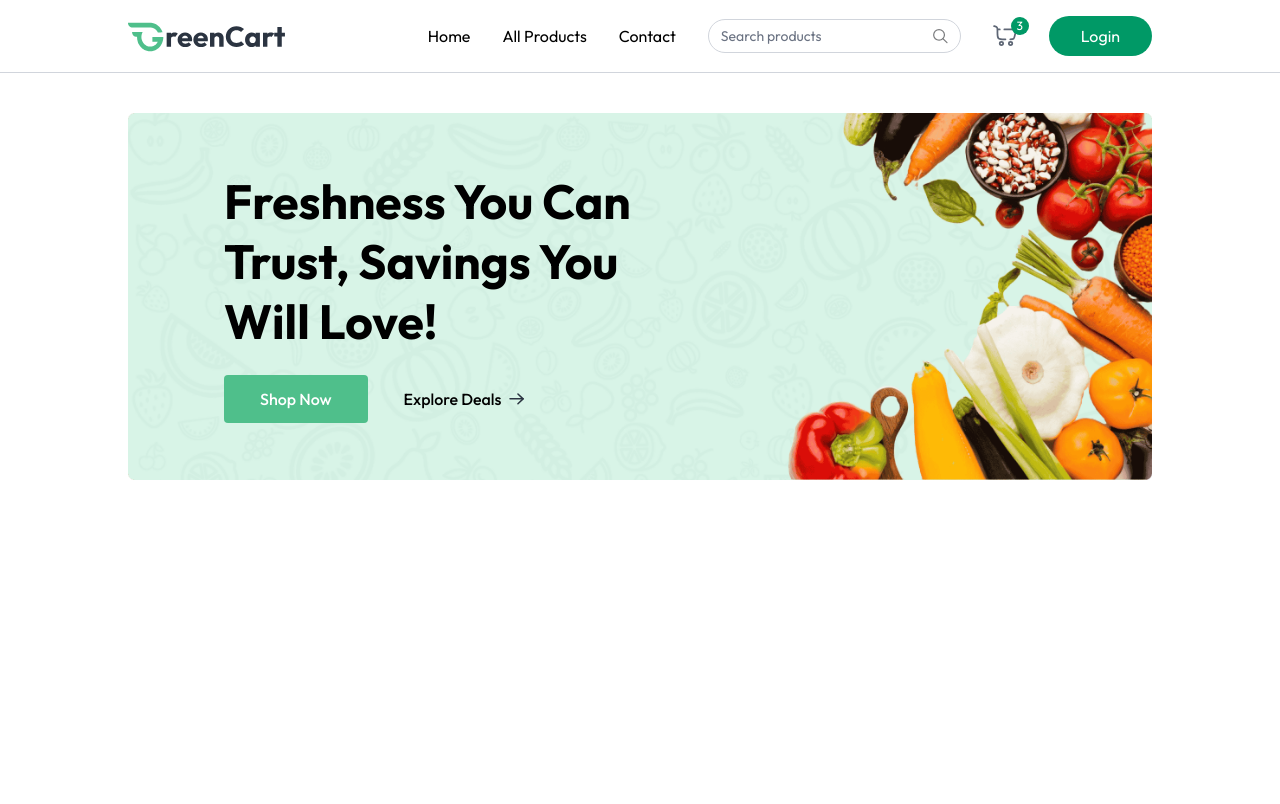
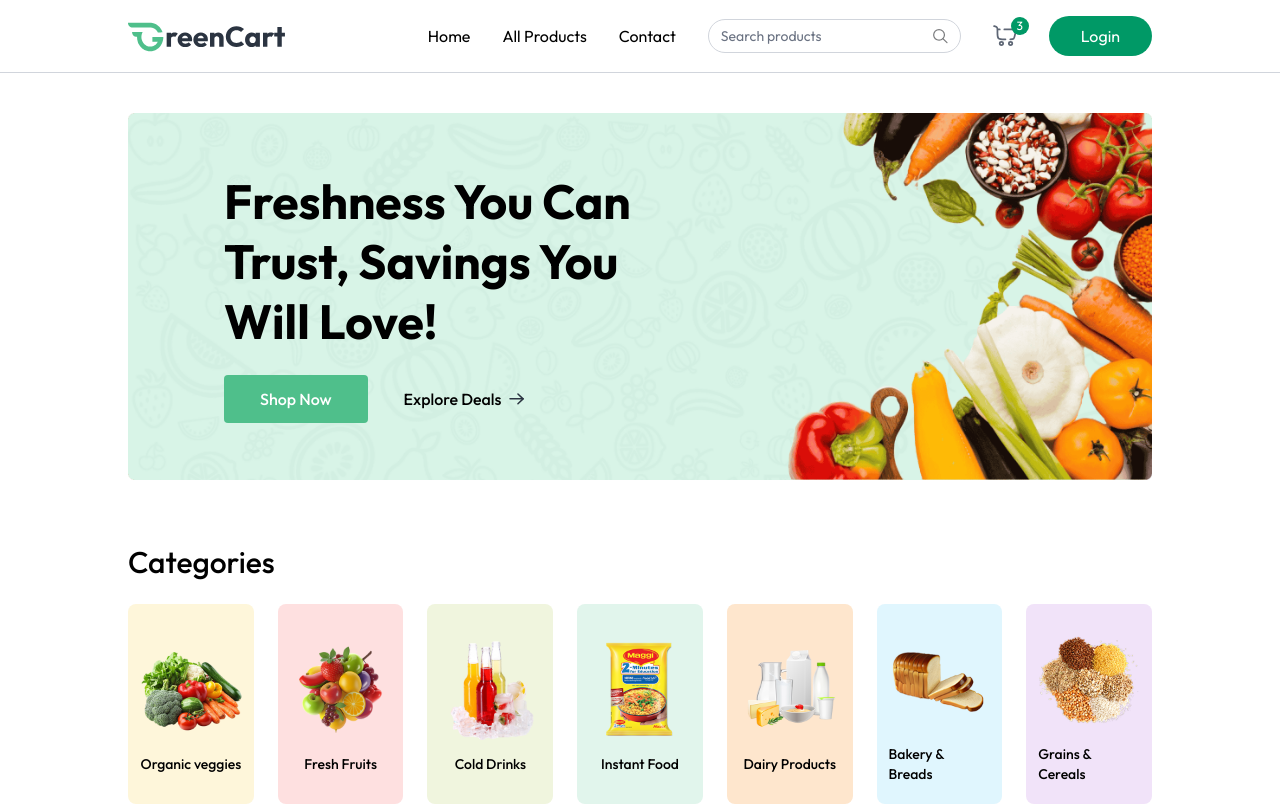
Before and after one commit to JUDHI3134/grocery, a React (Vite) app in the folder client/: page / in a window 1280 px wide. Built offline with nearby package versions, Linux system fonts and the light colour scheme.

Commit message:
create category section ui

```diff
--- /dev/null
+++ b/client/src/components/Categories.jsx
@@ -0,0 +1,34 @@
+import React from 'react'
+import { categories } from '../assets/assets'
+import { useAppContext } from '../context/AppContext'
+
+const Categories = () => {
+
+    const {navigate} = useAppContext()
+
+  return (
+    <div className='mt-16'>
+      <p className='text-2xl md:text-3xl font-medium'>Categories</p>
+          <div className='grid grid-cols-2 sm:grid-cols-3 md:grid-cols-5 lg:grid-cols-6 xl:grid-cols-7 mt-6 gap-6'>
+
+            {categories.map((category, index) => (
+
+                <div key={index} className='group cursor-pointer py-5 px-3 gap-2 rounded-lg flex flex-col items-center justify-center'
+                    style={{ backgroundColor: category.bgColor }}
+                    onClick={() => {
+                        navigate(`/products/${category.path.toLowerCase()}`);
+                        scrollTo(0,0)
+                    }}
+                >
+                <img className='group-hover:scale-108 transition max-w-28' src={category.image} alt={category.text} />
+                <p className='text-sm font-medium'>{ category.text}</p>
+              </div>
+            ))}
+
+
+      </div>
+    </div>
+  )
+}
+
+export default Categories
--- a/client/src/pages/Home.jsx
+++ b/client/src/pages/Home.jsx
@@ -1,10 +1,12 @@
 import React from 'react'
 import MainBanner from '../components/MainBanner'
+import Categories from '../components/Categories'
 
 const Home = () => {
   return (
     <div className='mt-10'>
       <MainBanner />
+      <Categories />
     </div>
   )
 }
```
